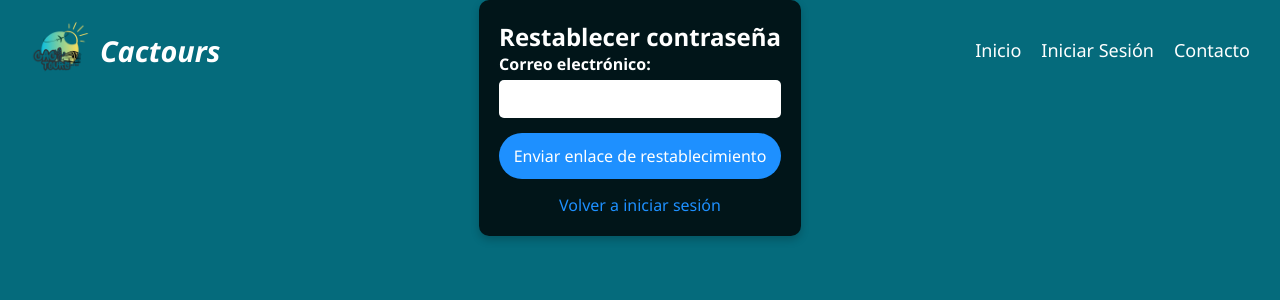
After one commit to Janse-1/Cactours_, a Django app: page /password_reset/ in a window 1280 px wide. The commit adds this page. Shown: the top 300 px of the page. Run offline with Django 5.2, Linux system fonts and the light colour scheme.

Commit message:
olvidar contraseña y ahora es mas pequeña la letra¿?

```diff
--- a/cactours_django/cactours_django/urls.py
+++ b/cactours_django/cactours_django/urls.py
@@ -24,4 +24,5 @@ urlpatterns = [
     path('reservas/', views.reservas, name='reservas'),
 
 
+
 ]
--- a/cactours_django/core/templates/login.html
+++ b/cactours_django/core/templates/login.html
@@ -48,7 +48,7 @@
     </form>
 
     <div class="links">
-        <a href="#">¿Olvidaste tu contraseña?</a>
+        <a href="{% url 'password_reset'%}">¿Olvidaste tu contraseña?</a>
         <a href="{% url 'registro' %}">Crear una cuenta</a>
     </div>
 </div>
--- /dev/null
+++ b/cactours_django/core/templates/password_reset.html
@@ -0,0 +1,57 @@
+{% extends 'base.html' %}
+{% load static %}
+
+{% block content %}
+<style>
+    html, body {
+        margin: 0;
+        display: flex;
+        align-items: center;
+        justify-content: center;
+        background-color: #056b7c;
+    }
+
+    .reset-container {
+        max-width: 400px;
+        padding: 20px;
+        background-color: rgba(0, 0, 0, 0.8);
+        box-shadow: 0 4px 8px rgba(0, 0, 0, 0.2);
+        border-radius: 10px;
+        text-align: center;
+        color: white;
+    }
+</style>
+
+<div class="reset-container">
+    <h2>Restablecer contraseña</h2>
+
+    {% if message %}
+        <p>{{ message }}</p>
+    {% endif %}
+
+    <form method="POST">
+        {% csrf_token %}
+        <div class="form-group">
+            <label for="email">Correo electrónico:</label>
+            <input type="email" id="email" name="email" required>
+        </div>
+        <button type="submit" class="cta-button">Enviar enlace de restablecimiento</button>
+    </form>
+
+    <div class="links">
+        <a href="{% url 'login' %}">Volver a iniciar sesión</a>
+    </div>
+</div>
+
+<script>
+    // Mostrar una alerta en caso de que haya un mensaje
+    document.addEventListener('DOMContentLoaded', function() {
+        {% if message %}
+            alert("{{ message }}");
+        {% endif %}
+    });
+</script>
+
+{% endblock %}
+
+{%block footer%}{%endblock%}
--- a/cactours_django/core/urls.py
+++ b/cactours_django/core/urls.py
@@ -9,5 +9,6 @@ urlpatterns = [
     path('registro/', views.registro, name='registro'),
     path('pagos/', views.pagos, name='pagos'),
     path('en-desarrollo/', views.en_desarrollo, name='en_desarrollo'),
+    path('password_reset/', views.password_reset, name='password_reset'),
 
 ]
--- a/cactours_django/core/views.py
+++ b/cactours_django/core/views.py
@@ -1,8 +1,8 @@
-from django.shortcuts import render, redirect
+from django.shortcuts import render, redirect, get_object_or_404
 from django.contrib.auth import authenticate, login
 from django.contrib.auth.models import User
 from django.contrib import messages
-from .models import Viaje, ReservaUsuario, Persona
+from .models import Viaje, ReservaUsuario, Persona, Reserva, Tour
 
 # Vista principal
 def index(request):
@@ -106,9 +106,29 @@ def registro(request):
 
 # Vista para el pago
 def pagos(request):
+
     return render(request, 'pagos.html')
 
 
 # Vista para la página de desarrollo
 def en_desarrollo(request):
     return render(request, 'en_desarrollo.html')
+
+def login_views(request):
+    return render(request, 'login.html')
+
+def password_reset(request):
+    if request.method == "POST":
+        email = request.POST.get("email")
+
+        # Verificar si el correo existe en la base de datos
+        if User.objects.filter(email=email).exists():
+            # Lógica para enviar el enlace de restablecimiento (agrega la funcionalidad aquí)
+            message = "Correo enviado"
+        else:
+            message = "El correo ingresado no está registrado"
+
+        # Pasar el mensaje al contexto para mostrar en la plantilla
+        return render(request, "password_reset.html", {"message": message})
+
+    return render(request, 'password_reset.html')
```
